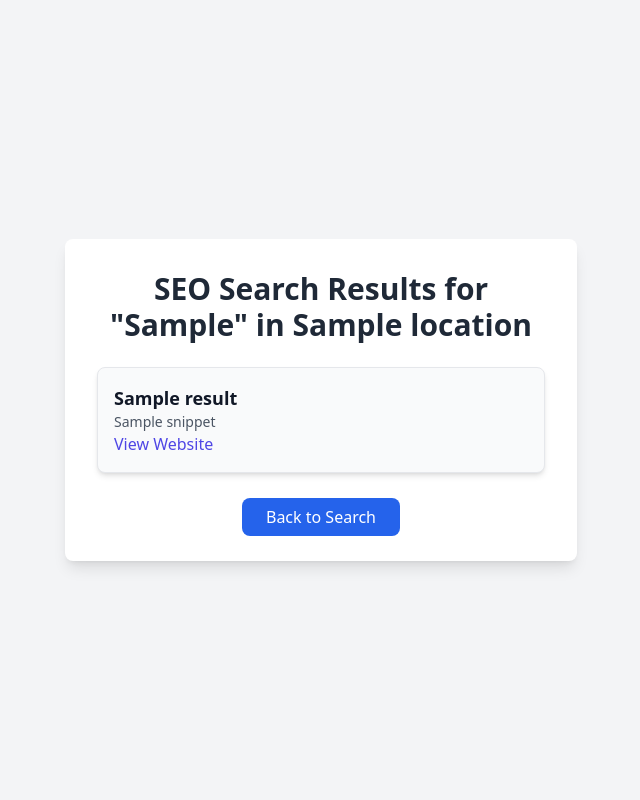
After one commit to sakhile-codes/lead-gen, a Flask app: template templates/seo_results.html in a window 1280 px wide. The commit adds this page. Shown: the whole page, without its empty margins (319-959 px from the left). Run offline with Flask 3, Linux system fonts and the light colour scheme; the template is opened without the code that fills it: most values are stand-ins (such as "Sample title", 1, 10 or a date in 2020); some libraries are stand-ins or nearby versions.

Commit message:
added seo leads but currently not working

```diff
--- a/app.py
+++ b/app.py
@@ -1,15 +1,20 @@
-from flask import Flask, request, render_template, send_file,jsonify
+from flask import Flask, request, render_template, send_file, jsonify
 import time
 import pandas as pd
 from io import BytesIO
 import googlemaps
+import requests
 
 # Initialize Flask app
 app = Flask(__name__)
 
 # Google Maps API client
-api_key = 'YOUR_GMAPS_API_KEY_HERE'  # Replace with your actual Google API key
-gmaps = googlemaps.Client(key=api_key)
+maps_api_key = ''  # Replace with your actual Google API key
+gmaps = googlemaps.Client(key=maps_api_key)
+
+# Google Custom Search API key and Custom Search Engine ID
+CSE_API_KEY = ''  # Replace with your Custom Search API key
+CX = ''  # Replace with your Custom Search Engine ID
 
 # Function to convert location name to coordinates
 def get_coordinates(location_name):
@@ -66,6 +71,7 @@ def get_nearby_businesses_text(lat, lon, query, radius=50000):
 
     return businesses
 
+
 # Route to save businesses into Excel
 @app.route('/save', methods=['POST'])
 def save():
@@ -93,14 +99,54 @@ def index():
 
         # Get coordinates from location name
         lat, lon = get_coordinates(location_name)
+
+        businesses = []
+
         if lat and lon:
             # Get nearby businesses with the user-specified business type using text search
             businesses = get_nearby_businesses_text(lat, lon, query=business_type)
-            return render_template('index.html', businesses=businesses, location=location_name)
+            return render_template('index.html', businesses=businesses, location=location_name, business_type=business_type)
         else:
             return render_template('index.html', error="Could not find location.")
     return render_template('index.html')
 
+
+def fetch_seo_results(location, business_type, start_index=1):
+    # Construct the query using the provided location and business type
+    query = f"{business_type} in {location} contact details"
+
+    # Construct the API URL
+    url = f'https://www.googleapis.com/customsearch/v1?q={query}&key={CSE_API_KEY}&cx={CX}&start={start_index}'
+
+    # Make the request to the Google Custom Search API
+    response = requests.get(url)
+
+    # Return the JSON response
+    return response.json()
+
+# SEO results route
+@app.route('/seo-results', methods=['POST'])
+def seo_results():
+    # Get the location and business type from the form data
+    location_name = request.form['location']
+    business_type = request.form['business_type']
+
+    # Fetch SEO results related to the business type and location
+    seo_results_data = fetch_seo_results(location_name, business_type)
+    seo_results = []
+
+    # Check if items exist in the result and populate the list
+    if 'items' in seo_results_data:
+        for item in seo_results_data['items']:
+            seo_results.append({
+                'title': item['title'],
+                'link': item['link'],
+                'snippet': item.get('snippet', '')
+            })
+
+    # Render the SEO results template
+    return render_template('seo_results.html', seo_results=seo_results, location=location_name, business_type=business_type)
+
 # Run the Flask app
 if __name__ == '__main__':
     app.run(debug=True)
--- a/templates/index.html
+++ b/templates/index.html
@@ -71,6 +71,7 @@
             </button>
         </div>
 
+
         <script>
             document.getElementById('save-button').addEventListener('click', function (event) {
                 event.preventDefault();
--- /dev/null
+++ b/templates/seo_results.html
@@ -0,0 +1,30 @@
+<!DOCTYPE html>
+<html lang="en">
+<head>
+    <meta charset="UTF-8">
+    <meta name="viewport" content="width=device-width, initial-scale=1.0">
+    <title>SEO Search Results</title>
+    <script src="https://cdn.tailwindcss.com"></script>
+</head>
+<body class="min-h-screen flex items-center justify-center bg-gray-100">
+    <div class="bg-white shadow-lg rounded-lg p-8 max-w-lg w-full mx-4">
+        <h1 class="text-3xl font-bold text-gray-800 text-center mb-6">SEO Search Results for "{{ business_type }}" in {{ location }}</h1>
+
+        <ul class="mt-4 space-y-4">
+            {% for result in seo_results %}
+            <li class="border p-4 rounded-lg shadow-md bg-gray-50">
+                <h3 class="text-lg font-semibold text-gray-900">{{ result.title }}</h3>
+                <p class="text-sm text-gray-600">{{ result.snippet }}</p>
+                <a href="{{ result.link }}" target="_blank" class="text-indigo-600 hover:underline">View Website</a>
+            </li>
+            {% endfor %}
+        </ul>
+
+        <div class="text-center mt-8">
+            <a href="/" class="px-6 py-2 bg-blue-600 text-white rounded-lg font-medium hover:bg-blue-500 transition duration-300 ease-in-out">
+                Back to Search
+            </a>
+        </div>
+    </div>
+</body>
+</html>
```
Also changed, not shown: requirements.txt (added, +19 -0 lines), 1 other file.
